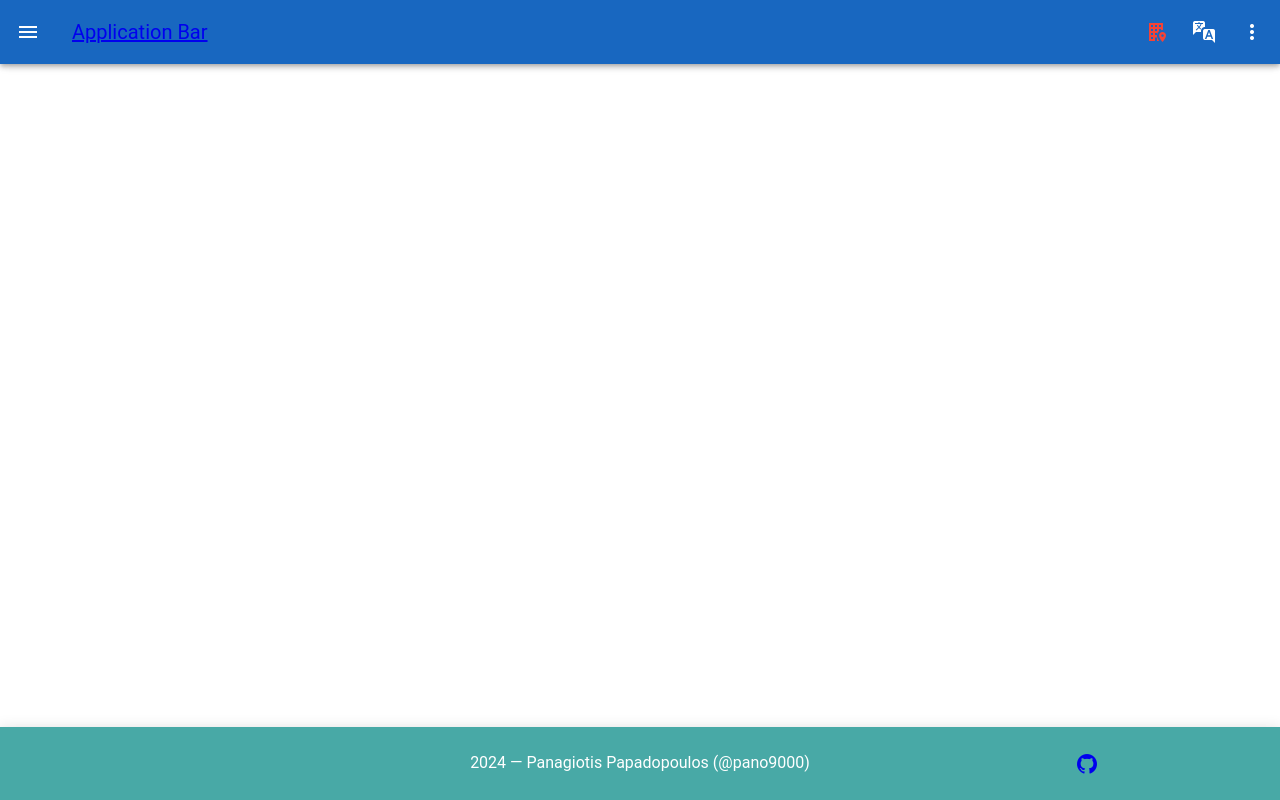
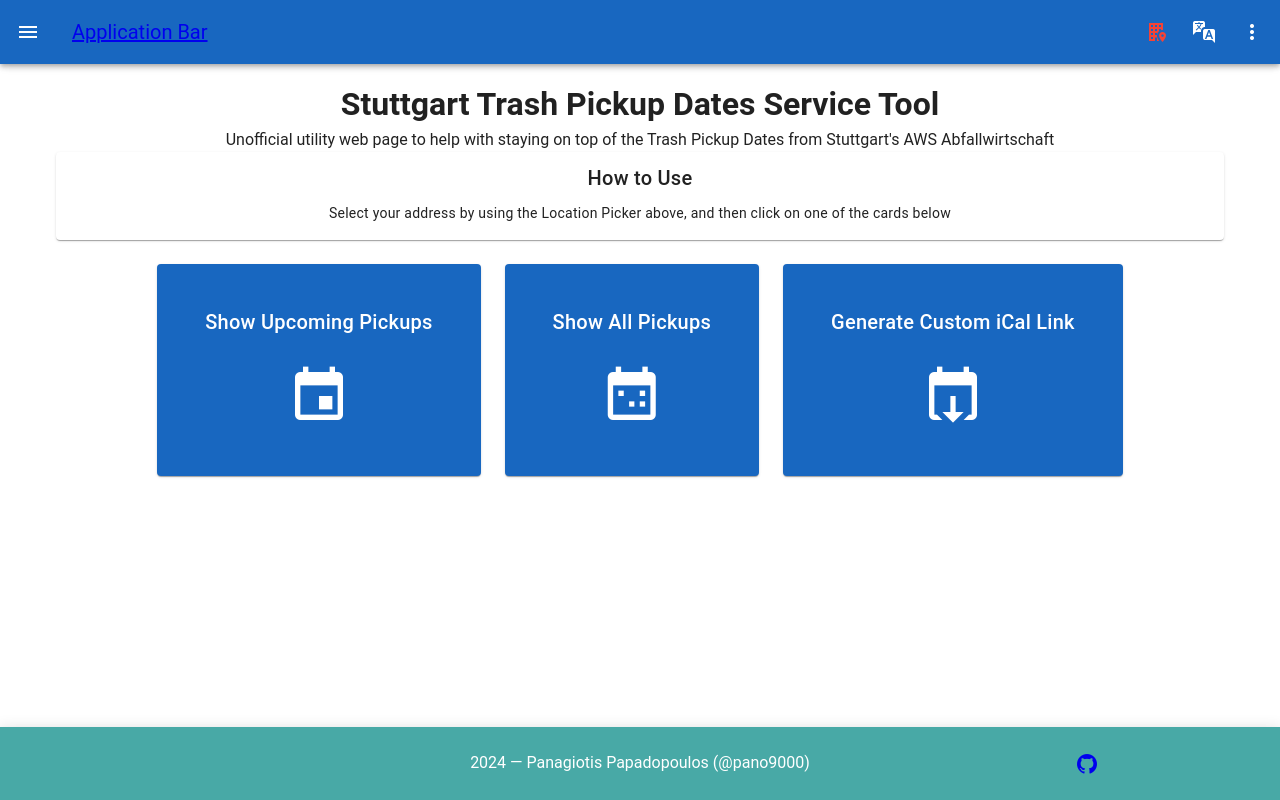
Before and after one commit to pano9000/aws-stuttgart-pickup-dates-service, a Nuxt app: page / in a window 1280 px wide. Built offline with nearby package versions, Linux system fonts and the light colour scheme.

Commit message:
feat(pages/index): add initial index page

```diff
--- /dev/null
+++ b/pages/index.vue
@@ -0,0 +1,55 @@
+<template>
+  <v-container
+    class="text-center"
+  >
+    <h1>Stuttgart Trash Pickup Dates Service Tool</h1>
+    <p>
+      Unofficial utility web page to help with staying on top of the Trash Pickup Dates from Stuttgart's AWS Abfallwirtschaft
+    </p>
+
+    <v-row>
+
+      <v-col>
+        <v-card title="How to Use">
+          <v-card-text>
+            Select your address by using the Location Picker above, and then click on one of the cards below
+          </v-card-text>
+        </v-card>
+      </v-col>
+
+    </v-row>
+
+    <v-row justify="center">
+
+      <template v-for="actionCard in actionCards" :key="actionCard[0]">
+        <v-col cols="12" md="6" lg="auto">
+          <NuxtLink :to="actionCard[0]">
+            <v-card :title="actionCard[1]" class="pa-8" color="primary" link>
+              <v-card-text class="pa-4">
+                <v-icon :icon="actionCard[2]" size="4rem"/>
+              </v-card-text>
+            </v-card>
+          </NuxtLink>
+        </v-col>
+      </template>
+    </v-row>
+
+  </v-container>
+</template>
+
+<script setup lang="ts">
+
+  const actionCards: [url: string, title: string, icon: string][] = [
+    ["/upcoming", "Show Upcoming Pickups", "mdi-calendar"],
+    ["/all", "Show All Pickups", "mdi-calendar-multiselect"],
+    ["/icalgenerator", "Generate Custom iCal Link", "mdi-calendar-export"]
+  ]
+
+
+</script>
+
+<style scoped>
+  a {
+    text-decoration: none;
+  }
+</style>
```
